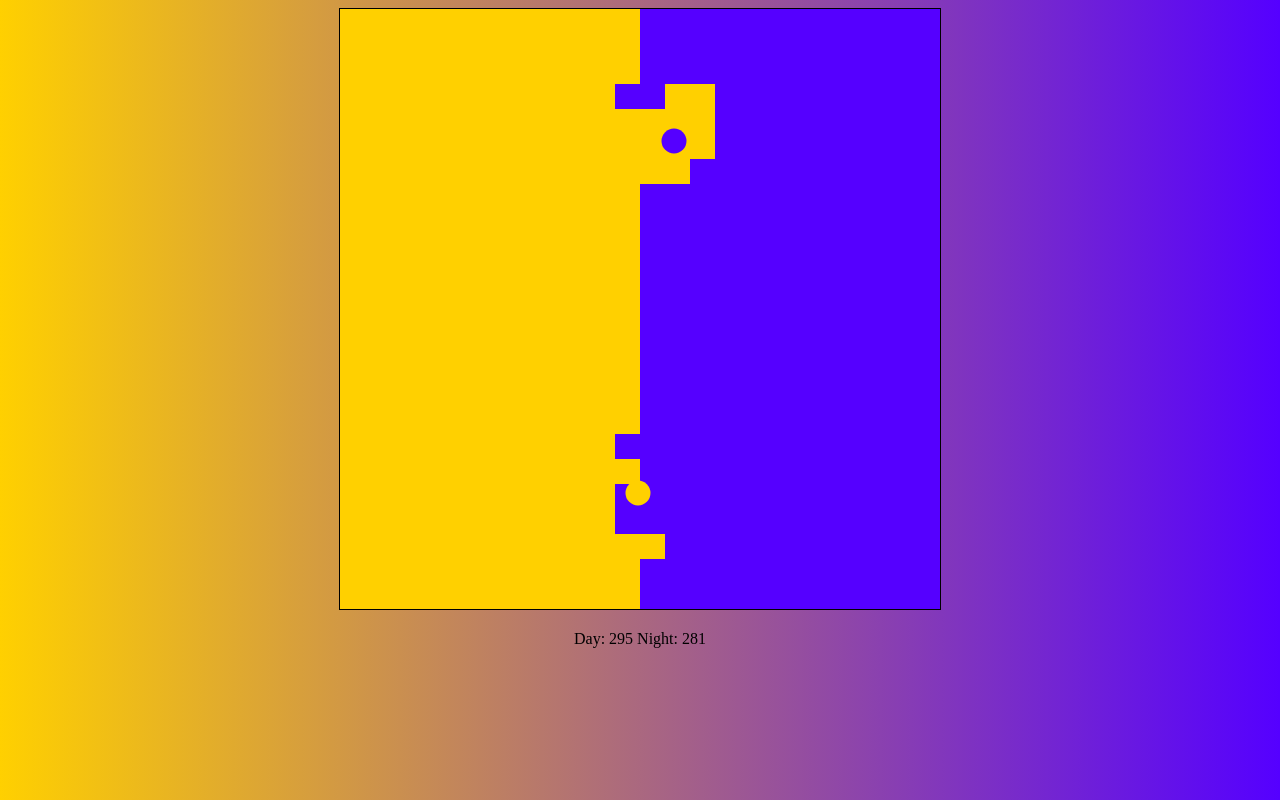
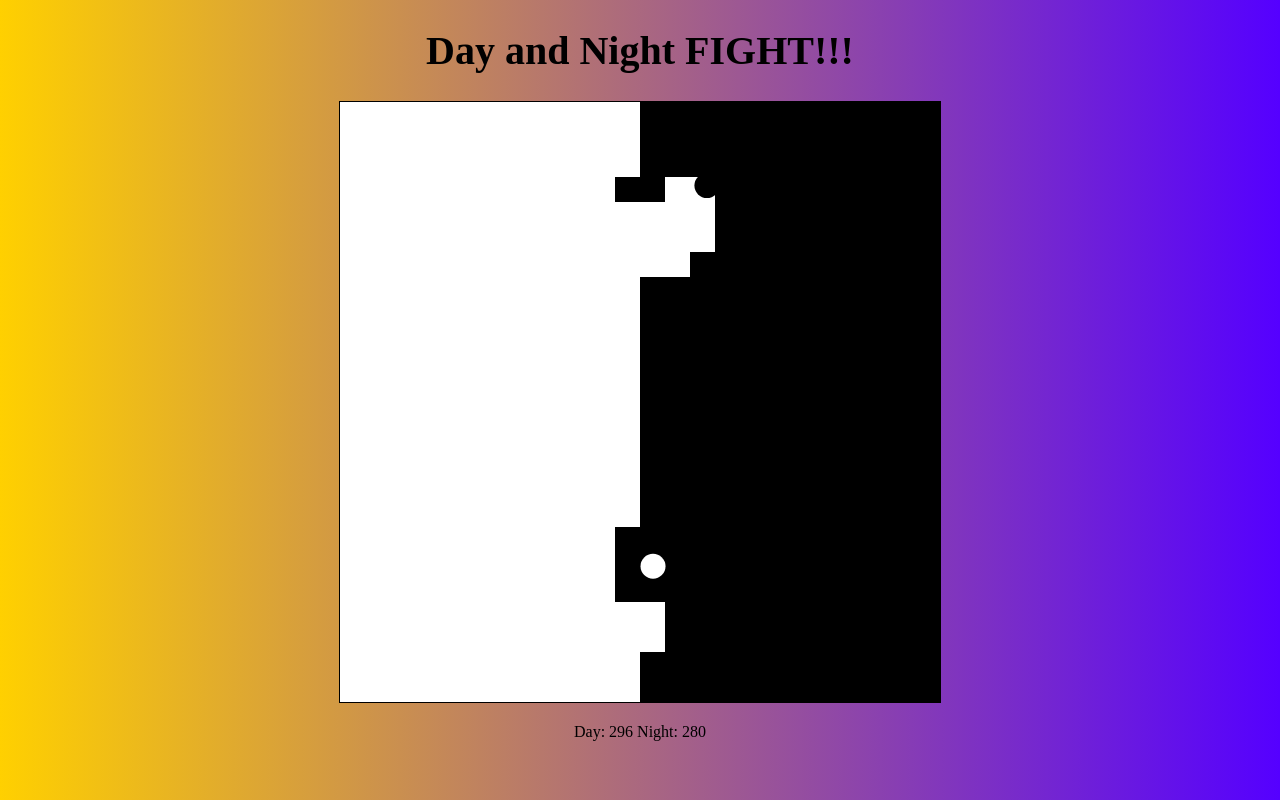
Before and after one commit to Solyphonous/DayNight, a plain HTML site: page index.html in a window 1280 px wide. Drawn offline with Linux system fonts and the light colour scheme.

Commit message:
Add awesome randomness

```diff
--- a/index.html
+++ b/index.html
@@ -5,6 +5,10 @@
     <style>
         html {
             height: 100%
+        }
+
+        h1 {
+            font-size: 40px;
         }
 
         body {
@@ -18,6 +22,7 @@
         }
 
         canvas {
+            margin-top: auto;
             border: 1px solid black;
         }
     </style>
@@ -25,6 +30,7 @@
 
 <body>
     <div class="container">
+        <h1>Day and Night FIGHT!!!</h1>
         <canvas id="canvas" width="600" height="600"></canvas>
         <p id="score"></p>
     </div>
@@ -37,11 +43,13 @@
 
     const colours = {
         SunYellow: "#ffd000",
-        MoonPurple: "#5500ff"
+        MoonPurple: "#5500ff",
+        White: "#ffffff",
+        Black: "#000000"
     }
 
-    const DAY_COLOUR = colours.SunYellow
-    const NIGHT_COLOUR = colours.MoonPurple
+    const DAY_COLOUR = colours.White
+    const NIGHT_COLOUR = colours.Black
 
     const SQUARE_SIZE = 25
     const MIN_SPEED = 5
@@ -84,8 +92,8 @@
 
     // Funcs
 
-    function rad2deg(rad) {
-        return rad * (180 / Math.PI)
+    function clamp(num, min, max) {
+        return Math.min(Math.max(num, min), max)
     }
 
     function drawSquares() {
@@ -103,7 +111,6 @@
     }
 
     function drawBall(ball) {
-        console.log(ball.colour)
         ctx.beginPath()
         ctx.arc(ball.x, ball.y, SQUARE_SIZE / 2, 0, Math.PI * 2)
         ctx.fillStyle = ball.colour
@@ -113,7 +120,6 @@
 
     function squareCollision(ball) {
         for (let angle = 0; angle < Math.PI * 2; angle += Math.PI / 4) {
-            console.log(rad2deg(angle))
 
             const checkX = ball.x + Math.cos(angle) * (SQUARE_SIZE / 2)
             const checkY = ball.y + Math.sin(angle) * (SQUARE_SIZE / 2)
@@ -149,6 +155,27 @@
         }
     }
 
+    function addRandomness(ball) {
+        ball.dx += (Math.random()*0.01)-0.005
+        ball.dy += (Math.random()*0.01)-0.005
+    }
+
+    function speedController(ball) {
+        // Ensure speed is within acceptable bounds
+
+        ball.dx = clamp(ball.dx, -MAX_SPEED, MAX_SPEED)
+        ball.dy = clamp(ball.dy, -MAX_SPEED, MAX_SPEED)
+
+        // Ensure speed is above minimum
+
+        if (Math.abs(ball.dx) < MIN_SPEED) {
+            ball.dx = ball.dx > 0 ? MIN_SPEED : -MIN_SPEED
+        }
+        if (Math.abs(ball.dy) < MIN_SPEED) {
+            ball.dy = ball.dy > 0 ? MIN_SPEED : -MIN_SPEED
+        }
+    }
+
     function draw() {
         ctx.clearRect(0, 0, canvas.width, canvas.height)
         drawSquares()
@@ -159,6 +186,8 @@
             boundaryCollision(ball)
             ball.x += ball.dx
             ball.y += ball.dy
+            addRandomness(ball)
+            speedController(ball)
         })
 
         score.textContent = `Day: ${dayScore} Night: ${nightScore}`
```
